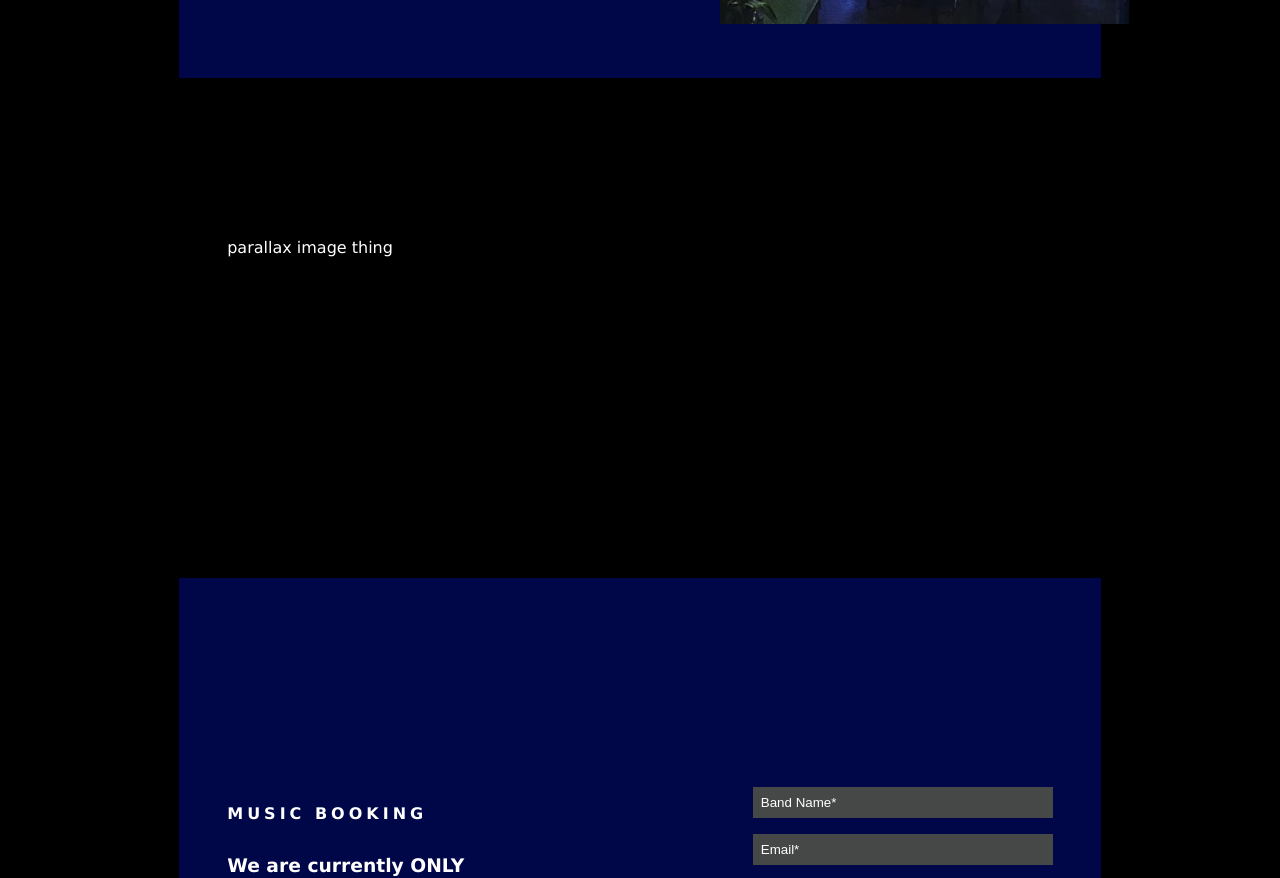
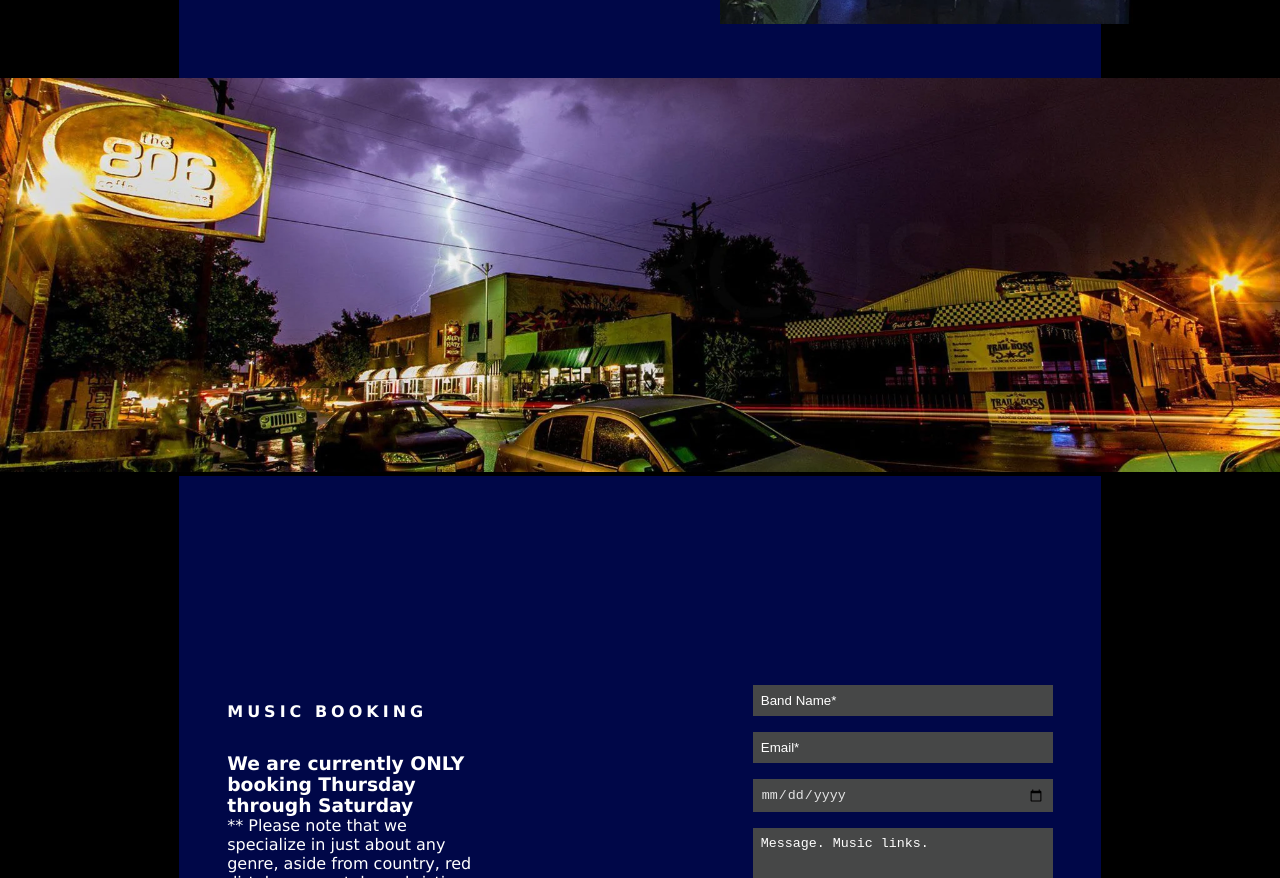
Before and after one commit to austin-bagwell/the-806, a plain HTML site: page index.html in a window 1280 px wide. Shown: the part 2458-3336 px from the top of the page. Drawn offline with Linux system fonts and the light colour scheme.

Commit message:
add basic parallax img - no real effect yet

```diff
--- a/index.html
+++ b/index.html
@@ -128,7 +128,9 @@
           />
         </div>
       </section>
-      <section><p>parallax image thing</p></section>
+      <section id="parallax-img-section">
+        <img src="./806_underlay.webp" />
+      </section>
       <section class="flex align-center justify-between bg-blue" id="booking">
         <div>
           <div class="pb-2rem">
--- a/styles.css
+++ b/styles.css
@@ -258,3 +258,10 @@ mb-1rem {
   object-fit: cover;
   margin-top: 3rem;
 }
+
+#parallax-img-section {
+  margin: 0;
+  padding: 0;
+  min-width: 100vw;
+  min-height: auto;
+}
```
